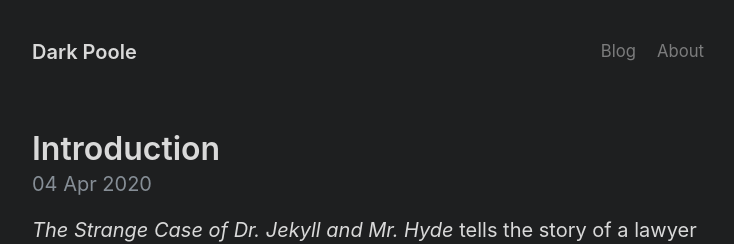
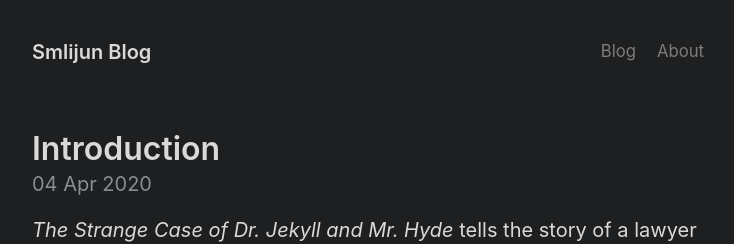
Before and after one commit to smlijun/smlijun.github.io, a Jekyll site: the page built from index.html, in a window 1280 px wide. Shown: the top 244 px of the page, without its empty margins (272-1006 px from the left). Built offline with Jekyll 4.4.1, drawn with Linux system fonts in a browser that asks for light colours; the list of posts is cut into pages by our own code.

Commit message:
chang _config.yml

```diff
--- a/_config.yml
+++ b/_config.yml
@@ -1,6 +1,6 @@
 # Setup
-title: Dark Poole
-url: https://getpoole.com
+title: Smlijun Blog
+url: https://smlijun.github.io
 paginate: 1
 baseurl: ""
 permalink: pretty
@@ -45,4 +45,4 @@ nav:
     url: /archive
 
   - title: About
-    url: /about
+    url: /about`
```
